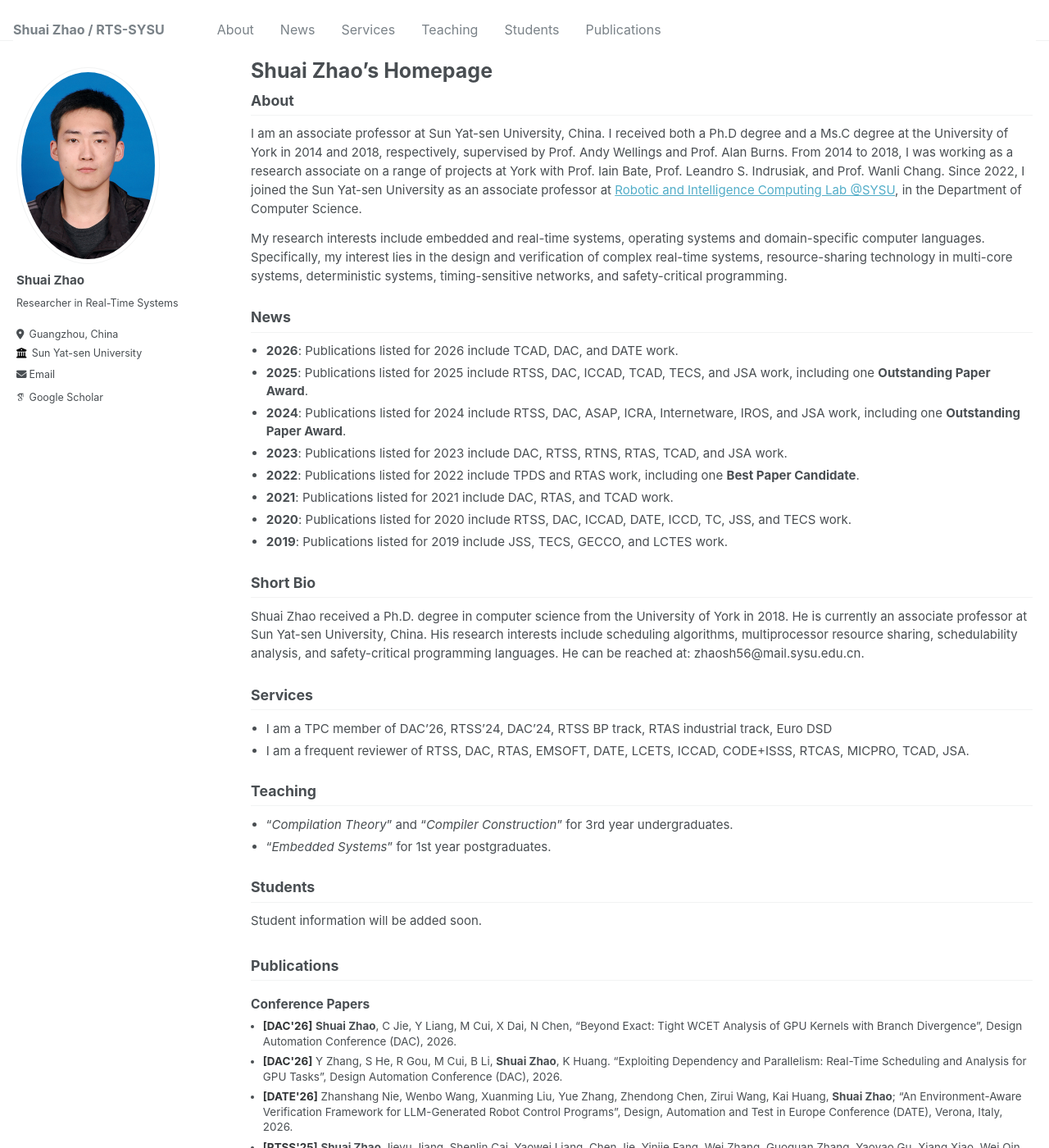
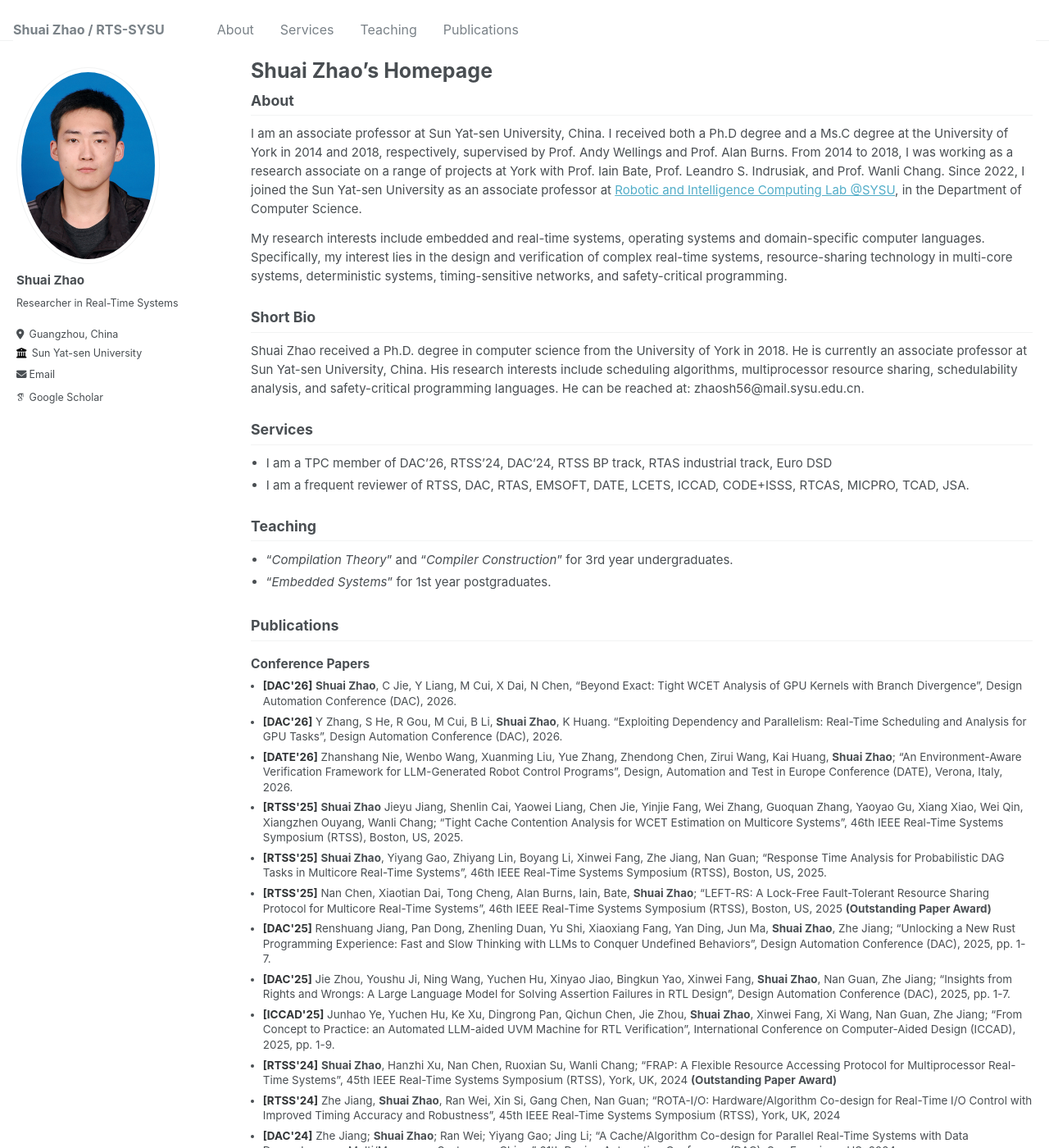
Before and after one commit to zs673/zs673.github.io, a Jekyll site: the page built from _pages/about.md, in a window 1280 px wide and 1400 px high. Shown: the whole window at 82% size. Built offline with Jekyll 4.4.1, drawn with Linux system fonts in a browser that asks for light colours; some web fonts are replaced.

Commit message:
Hide news and students sections

```diff
--- a/_pages/about.md
+++ b/_pages/about.md
@@ -14,12 +14,6 @@ About
 I am an associate professor at Sun Yat-sen University, China. I received both a Ph.D degree and a Ms.C degree at the University of York in 2014 and 2018, respectively, supervised by Prof. Andy Wellings and Prof. Alan Burns. From 2014 to 2018, I was working as a research associate on a range of projects at York with Prof. Iain Bate, Prof. Leandro S. Indrusiak, and Prof. Wanli Chang. Since 2022, I joined the Sun Yat-sen University as an associate professor at [Robotic and Intelligence Computing Lab @SYSU](https://www.usilab.cn/), in the Department of Computer Science.
 
 My research interests include embedded and real-time systems, operating systems and domain-specific computer languages. Specifically, my interest lies in the design and verification of complex real-time systems, resource-sharing technology in multi-core systems, deterministic systems, timing-sensitive networks, and safety-critical programming.
-
-
-
-News
-------
-{% include news.html %}
 
 
 
@@ -43,12 +37,6 @@ Teaching
 
 
 
-Students
-------
-Student information will be added soon.
-
-
-
 Publications
 ------
 {% include publications.html %}
```
Also changed, not shown: _data/navigation.yml (+4 -4 lines).
